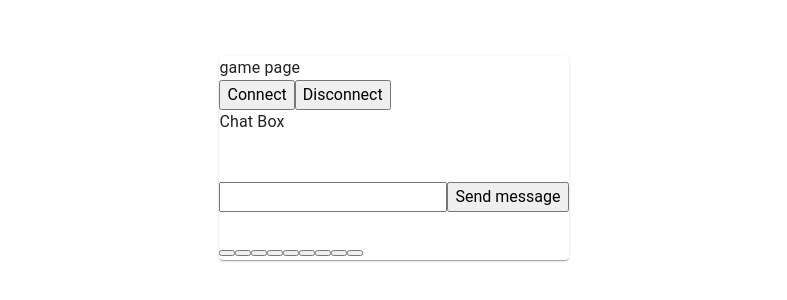
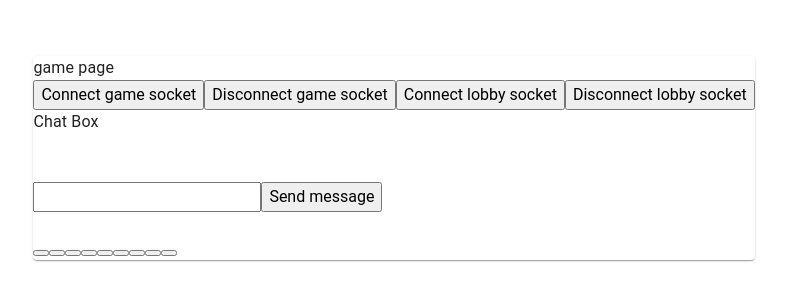
Before and after one commit to dn9uyen/cse108FinalProject, a React (Vite) app in the folder TicTacToeWebApp/: page /game in a window 1280 px wide. Shown: the part 242-542 px from the top of the page, without its empty margins (246-1033 px from the left). Built offline with nearby package versions, Linux system fonts and the light colour scheme.

Commit message:
Add lobby socket

```diff
--- a/TicTacToeWebApp/src/components/ChatBox.tsx
+++ b/TicTacToeWebApp/src/components/ChatBox.tsx
@@ -1,5 +1,5 @@
 import { Box } from "@mui/material"
-import { socket } from "../socket"
+import { gameSocket } from "../socket"
 import { useEffect } from "react";
 
 
@@ -7,7 +7,7 @@ export default function ChatBox(props: any) {
 
     const sendMessage = () => {
         let text = document.getElementById("chatInput")?.value;
-        socket.emit("sendMessage", { gameId: "123", message: text });
+        gameSocket.emit("sendMessage", { gameId: "123", message: text });
     }
 
     return (
--- a/TicTacToeWebApp/src/components/ConnectionManager.tsx
+++ b/TicTacToeWebApp/src/components/ConnectionManager.tsx
@@ -1,18 +1,29 @@
-import { socket } from "../socket";
+import { gameSocket, lobbySocket } from "../socket";
 
 export function ConnectionManager() {
-  function connect() {
-    socket.connect();
+    function connectGameSocket() {
+        gameSocket.connect();
     }
 
-  function disconnect() {
-    socket.disconnect();
+    function disconnectGameSocket() {
+        gameSocket.disconnect();
+    }
+
+    function connectLobbySocket() {
+        lobbySocket.connect();
+    }
+
+    function disconnectLobbySocket() {
+        lobbySocket.disconnect();
     }
 
     return (
         <>
-      <button onClick={ connect }>Connect</button>
-      <button onClick={ disconnect }>Disconnect</button>
+            <button onClick={connectGameSocket}>Connect game socket</button>
+            <button onClick={disconnectGameSocket}>Disconnect game socket</button>
+            <button onClick={connectLobbySocket}>Connect lobby socket</button>
+            <button onClick={disconnectLobbySocket}>Disconnect lobby socket</button>
+
         </>
     );
 }
--- a/TicTacToeWebApp/src/pages/Game.tsx
+++ b/TicTacToeWebApp/src/pages/Game.tsx
@@ -1,7 +1,7 @@
 import { Box, Paper } from "@mui/material";
 import ChatBox from "../components/ChatBox";
 import { useEffect, useState } from "react";
-import { socket } from "../socket"
+import { gameSocket } from "../socket"
 import { ConnectionManager } from "../components/ConnectionManager";
 
 export default function Game() {
@@ -11,11 +11,11 @@ export default function Game() {
 
     useEffect(() => {
         function onConnect() {
-            socket.emit('joinGame', { gameId: gameId });
+            gameSocket.emit('joinGame', { gameId: gameId });
         }
 
         function onDisconnect() {
-            socket.emit("disconnectEvent", {gameId: gameId, username: "PUTUSERNAMEHERE"})
+            gameSocket.emit("disconnectEvent", {gameId: gameId, username: "PUTUSERNAMEHERE"})
         }
 
         function onChatBroadcast(json: any) {
@@ -26,16 +26,16 @@ export default function Game() {
             setBoard(json["board"])
         }
 
-        socket.on('connect', onConnect);
-        socket.on('disconnect', onDisconnect);
-        socket.on('chatBroadcast', (json) => { onChatBroadcast(json) });
-        socket.on('gameStateUpdate', (json) => { onGameStateUpdate(json) });
+        gameSocket.on('connect', onConnect);
+        gameSocket.on('disconnect', onDisconnect);
+        gameSocket.on('chatBroadcast', (json) => { onChatBroadcast(json) });
+        gameSocket.on('gameStateUpdate', (json) => { onGameStateUpdate(json) });
 
         return () => {
-            socket.off('connect', onConnect);
-            socket.off('disconnect', onDisconnect);
-            socket.off('chatBroadcast', onChatBroadcast);
-            socket.off('gameStateUpdate', onGameStateUpdate);
+            gameSocket.off('connect', onConnect);
+            gameSocket.off('disconnect', onDisconnect);
+            gameSocket.off('chatBroadcast', onChatBroadcast);
+            gameSocket.off('gameStateUpdate', onGameStateUpdate);
         };
     }, []);
 
@@ -47,8 +47,8 @@ export default function Game() {
             //newBoard[index] = "X"; // For now, assuming the player is always X
             //setBoard(newBoard);
             // Here you may want to emit the new board state to the server
-            socket.emit("turnSubmit", { gameId: gameId, moveIndex: index })
-            socket.emit("lobbyRequest")
+            gameSocket.emit("turnSubmit", { gameId: gameId, moveIndex: index })
+            gameSocket.emit("lobbyRequest")
         }
     }
 
--- a/TicTacToeWebApp/src/pages/testpage/lobby.tsx
+++ b/TicTacToeWebApp/src/pages/testpage/lobby.tsx
@@ -1,5 +1,6 @@
 import { useState, useEffect } from "react";
-import { socket } from "../../socket";
+import { gameSocket, lobbySocket } from "../../socket";
+import { ConnectionManager } from "../../components/ConnectionManager";
 
 interface Lobby {
     players: string[];
@@ -10,10 +11,11 @@ export default function Lobby() {
     const [lobbyList, setLobbyList] = useState<Lobby[]>([]);
 
     useEffect(() => {
-        console.log("Socket connect", socket.connected);
-        socket.emit('lobbyRequest');
+        lobbySocket.connect(); // something like this. It won't show anything unless you have game made in another tab
+        console.log("Socket connect", lobbySocket.connected);
+        lobbySocket.emit('lobbyRequest');
 
-        socket.on('lobbyList', (data) => {
+        lobbySocket.on('lobbyList', (data) => {
             console.log("Received lobbyList data: ", data);
             const parsedData: Lobby[] = JSON.parse(data);
             console.log("Parsed lobbyList data: ", parsedData);
@@ -21,12 +23,13 @@ export default function Lobby() {
         });
 
         return () => {
-            socket.off('lobbyList');
+            gameSocket.off('lobbyList');
         };
     }, []);
 
     return (
         <div>
+            <ConnectionManager/>
             <h1>Lobby</h1>
             <ul>
                 {lobbyList.map((lobby) => (
--- a/TicTacToeWebApp/src/socket.tsx
+++ b/TicTacToeWebApp/src/socket.tsx
@@ -1,3 +1,4 @@
 import { io } from 'socket.io-client';
 
-export const socket = io("127.0.0.1:5000/game", { autoConnect: false });
+export const gameSocket = io("127.0.0.1:5000/game", { autoConnect: false });
+export const lobbySocket = io("127.0.0.1:5000/lobby", { autoConnect: false });
```
Lines whose indentation alone changed are shown as unchanged.
